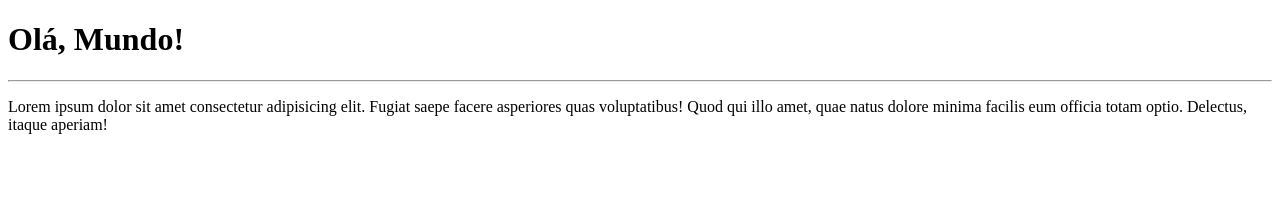
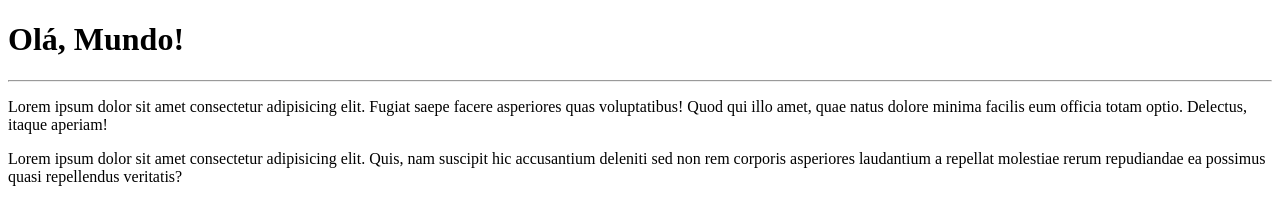
Before and after one commit to ldsbarbosa/olaMundo, a plain HTML site: page site-exemplo/index.html in a window 1280 px wide. Drawn offline with Linux system fonts and the light colour scheme.

Commit message:
Adicionei um parágrafo

```diff
--- a/site-exemplo/index.html
+++ b/site-exemplo/index.html
@@ -12,5 +12,7 @@
     <p>Lorem ipsum dolor sit amet consectetur
         adipisicing elit. Fugiat saepe facere asperiores quas voluptatibus! Quod
         qui illo amet, quae natus dolore minima facilis eum officia totam optio. Delectus, itaque aperiam!</p>
+        <p>Lorem ipsum dolor sit amet consectetur adipisicing elit. Quis, nam suscipit hic accusantium deleniti
+            sed non rem corporis asperiores laudantium a repellat molestiae rerum repudiandae ea possimus quasi repellendus veritatis?</p>
 </body>
 </html>
```
